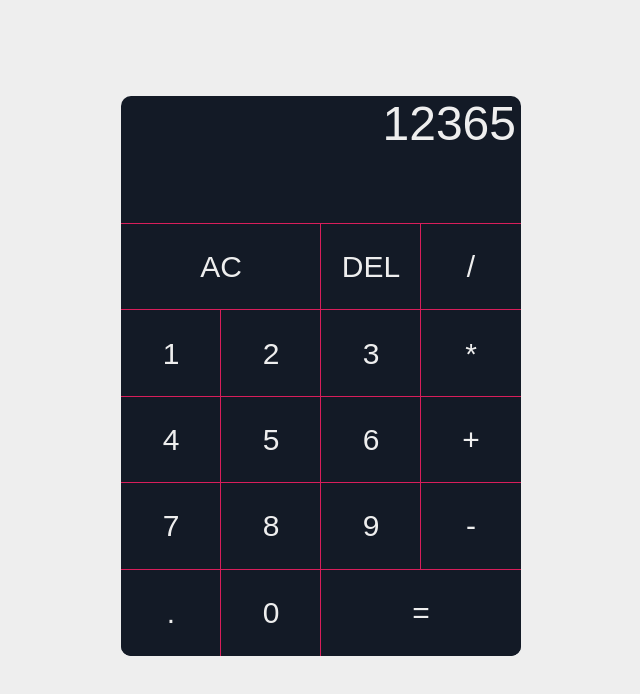
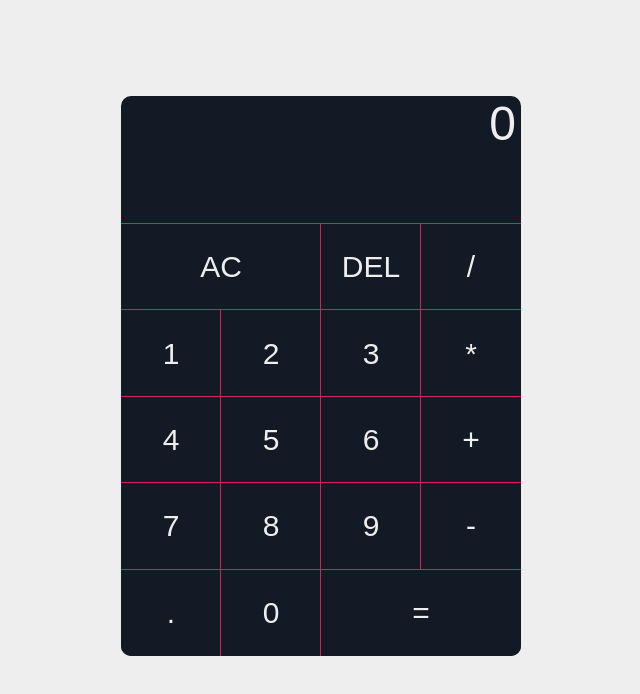
Before and after one commit to abdullah116632/calculator, a React (Create React App) app: page / in a window 1280 px wide. Shown: the top 694 px of the page, without its empty margins (319-959 px from the left). Built offline with nearby package versions, Linux system fonts and the light colour scheme.

Commit message:
completing main logic

```diff
--- a/src/App.js
+++ b/src/App.js
@@ -7,71 +7,181 @@ export const ACTIONS = {
   ADD_DEGIT: "add_degit",
   ADD_OPERAND: "add_operand",
   DELETE: "delete",
-  RESET: "reset"
+  RESET: "reset",
+  RESULT: "result",
 };
 
-const operand = ["+", "-", "*", "/"];
+const initialState = {
+  inputScreen: "",
+  currentOperand: null,
+  previousOperand: null,
+  operation: "",
+  result: 0,
+};
+
+// const operand = ["+", "-", "*", "/"];
 
 function App() {
   const reducer = (state, { type, payload }) => {
     switch (type) {
       case ACTIONS.ADD_DEGIT:
+
+        // if (state.currentOperand !== null  && state.previousOperand !== null) {
+        //   return {
+        //     ...state,
+        //     inputScreen: `${state.inputScreen || ""}${payload.number}`,
+
+        //   }
+        // }
+
+        if(state.previousOperand == null){
+          return {
+            ...state,
+          inputScreen: `${state.inputScreen || ""}${payload.number}`,
+          currentOperand: `${state.currentOperand || ""}${payload.number}`,
+          }
+        }
+
+        if(state.currentOperand == null){
+          state.currentOperand = `${state.currentOperand || ""}${payload.number}`
+        }
+
         return {
           ...state,
-          operationField: `${state.operationField || ""}${payload.number}`,
+          inputScreen: `${state.inputScreen || ""}${payload.number}`,
+
+          previousOperand: evaluate(state),
+          currentOperand: null
+
+
+          // result: evaluate(state)
         };
 
       case ACTIONS.ADD_OPERAND:
-        if (!state.operationField) {
+
+        // if(state.currentOperand !== null && state.previousOperand !== null){
+        //   state.result = evaluate(state)
+        // }
+
+
+        if (!state.inputScreen) {
           return state;
         }
-        const lastDegit = state.operationField.slice(-1);
+        const lastDegit = state.inputScreen.slice(-1);
 
         if (
           lastDegit === "+" ||
           lastDegit === "-" ||
           lastDegit === "*" ||
           lastDegit === "/" ||
-          state.operationField.includes(".")
+          state.inputScreen.includes(".")
         ) {
+          return state;
+        }
+
+        if(state.previousOperand == null) {
+          return {
+            ...state,
+            inputScreen: `${state.inputScreen}${payload.operand}`,
+            previousOperand: state.currentOperand,
+            operation: payload.operand,
+            currentOperand: null
+          }
+        }
+
+
+        return {
+          ...state,
+          inputScreen: `${state.inputScreen}${payload.operand}`,
+          // previousOperand: state.currentOperand,
+          // currentOperand: null,
+          operation: payload.operand,
+        };
+
+      case ACTIONS.RESET:
+        return {
+          ...state,
+          inputScreen: null,
+        };
+
+      case ACTIONS.DELETE:
+        if (!state.inputScreen) {
           return state;
         }
 
         return {
           ...state,
-          operationField: `${state.operationField}${payload.operand}`,
+          inputScreen: state.inputScreen.slice(0, -1),
         };
-
-      case ACTIONS.RESET:
-        return {
-          ...state,
-          operationField: null
-        }
-
-      case ACTIONS.DELETE:
-        return {
-          ...state,
-          operationField: state.operationField.slice(0, -1)
-        }
     }
   };
 
-  const [{ result, operationField }, dispatch] = useReducer(reducer, {});
+  const evaluate = ({ currentOperand, previousOperand, operation, result }) => {
 
-  console.log(operationField);
+    // if(!currentOperand){
+    //   return currentOperand
+    // }
+
+    // if(!previousOperand){
+    //   return previousOperand
+    // }
+
+    const current = parseFloat(currentOperand);
+    const prev = parseFloat(previousOperand);
+
+    console.log(" function curr",currentOperand)
+    console.log("function prev" ,previousOperand)
+
+    // if (isNaN(current) || isNaN(prev)) {
+    //   return "";
+    // }
+
+    switch (operation) {
+      case "+":
+        result = prev + current;
+        break;
+      case "-":
+        result = prev - current;
+        break;
+      case "*":
+        result = prev * current;
+        break;
+      case "/":
+        result = prev / current;
+        break;
+    }
+
+    return result.toString()
+  };
+
+  const [{ inputScreen, result, currentOperand, previousOperand }, dispatch] =
+    useReducer(reducer, initialState);
+
+  // console.log(inputScreen);
+  console.log("current", currentOperand)
+  console.log("prev", previousOperand)
 
   return (
     <div className="App">
       <div className="calculator">
         <div className="display">
-          <div className="result">12365</div>
-          <div className="operationField">{operationField}</div>
+          <div className="result">{result}</div>
+          <div className="operationField">{inputScreen}</div>
         </div>
         <div className="board">
-          <button type="button" className="multiCol1" onClick={() => dispatch({type: ACTIONS.RESET, payload: null})}>
+          <button
+            type="button"
+            className="multiCol1"
+            onClick={() => dispatch({ type: ACTIONS.RESET, payload: null })}
+          >
             AC
           </button>
-          <button type="button" onClick={() => dispatch({type: ACTIONS.DELETE, payload: null})}>DEL</button>
+          <button
+            type="button"
+            onClick={() => dispatch({ type: ACTIONS.DELETE, payload: null })}
+          >
+            DEL
+          </button>
           <OperationButton operand="/" dispatch={dispatch} />
           <NumberButton number="1" dispatch={dispatch} />
           <NumberButton number="2" dispatch={dispatch} />
--- a/src/index.css
+++ b/src/index.css
@@ -50,11 +50,13 @@ body {
 .result{
     font-size: 3rem;
     font-weight: 400;
+    height: 4rem;
 }
 
 .operationField {
     font-size: 2.5rem;
     font-weight: 400;
+    height: 3.7rem;
 }
 
 .board {
```
